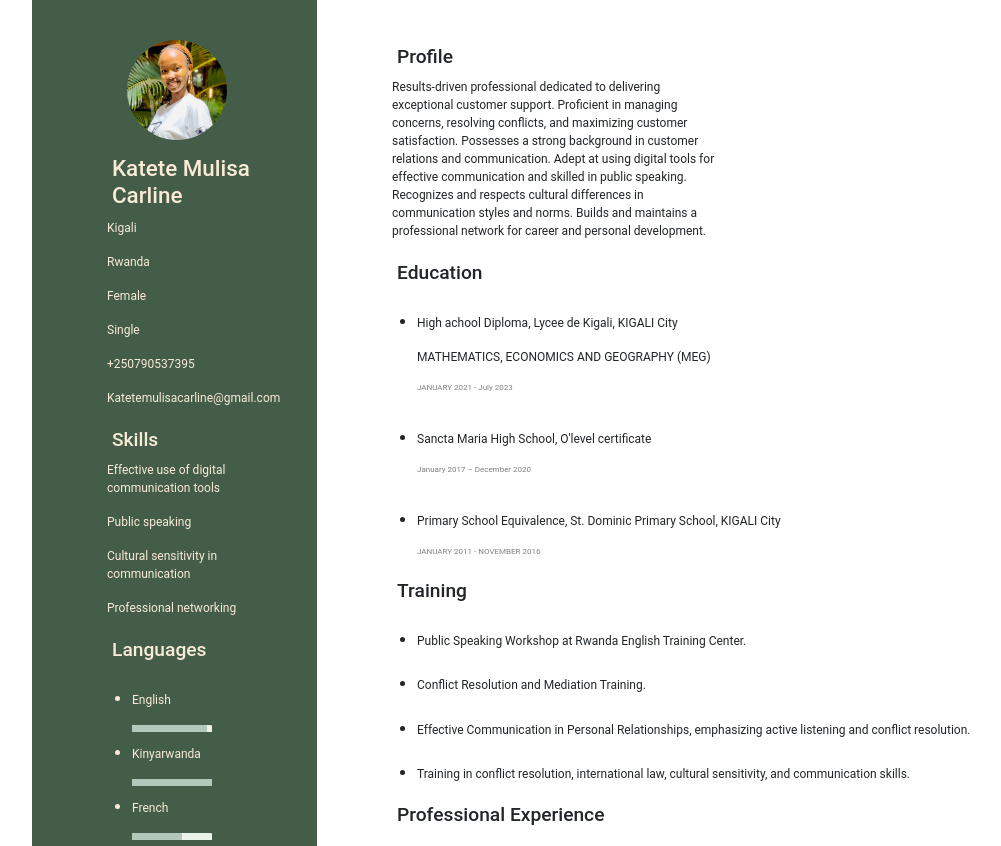
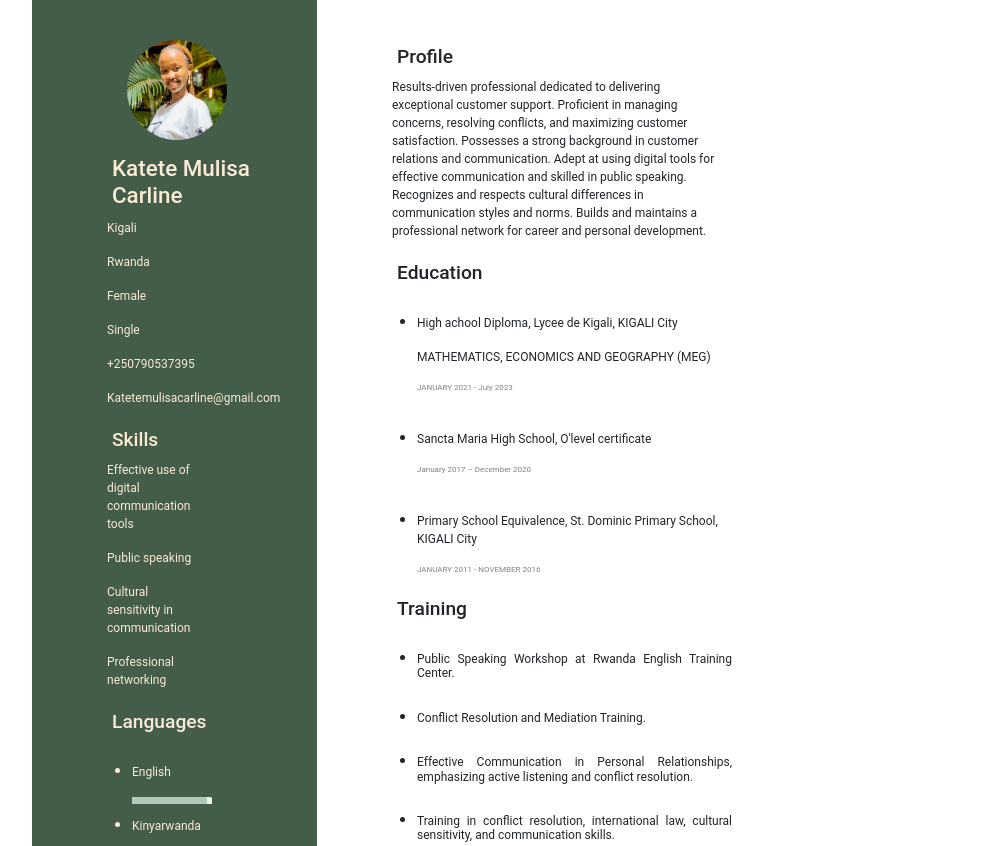
Before and after one commit to Ingabireo/teta_cv, a plain HTML site: page index.html in a window 1280 px wide. Shown: the top 846 px of the page, without its empty margins (38-1039 px from the left). Drawn offline with nearby package versions, Linux system fonts and the light colour scheme.

Commit message:
Update styles.css

```diff
--- a/styles.css
+++ b/styles.css
@@ -26,10 +26,13 @@ h1 {
 
 p {
     font-size: 0.75rem;
+    width: 50%;
 }
 h4 {
+    width: 50%;
+    text-align: justify;
     font-size: 0.75rem;
-    font-weight:400;
+    font-weight: 400;
     /* padding-bottom: 4px; */
 }
 
```
